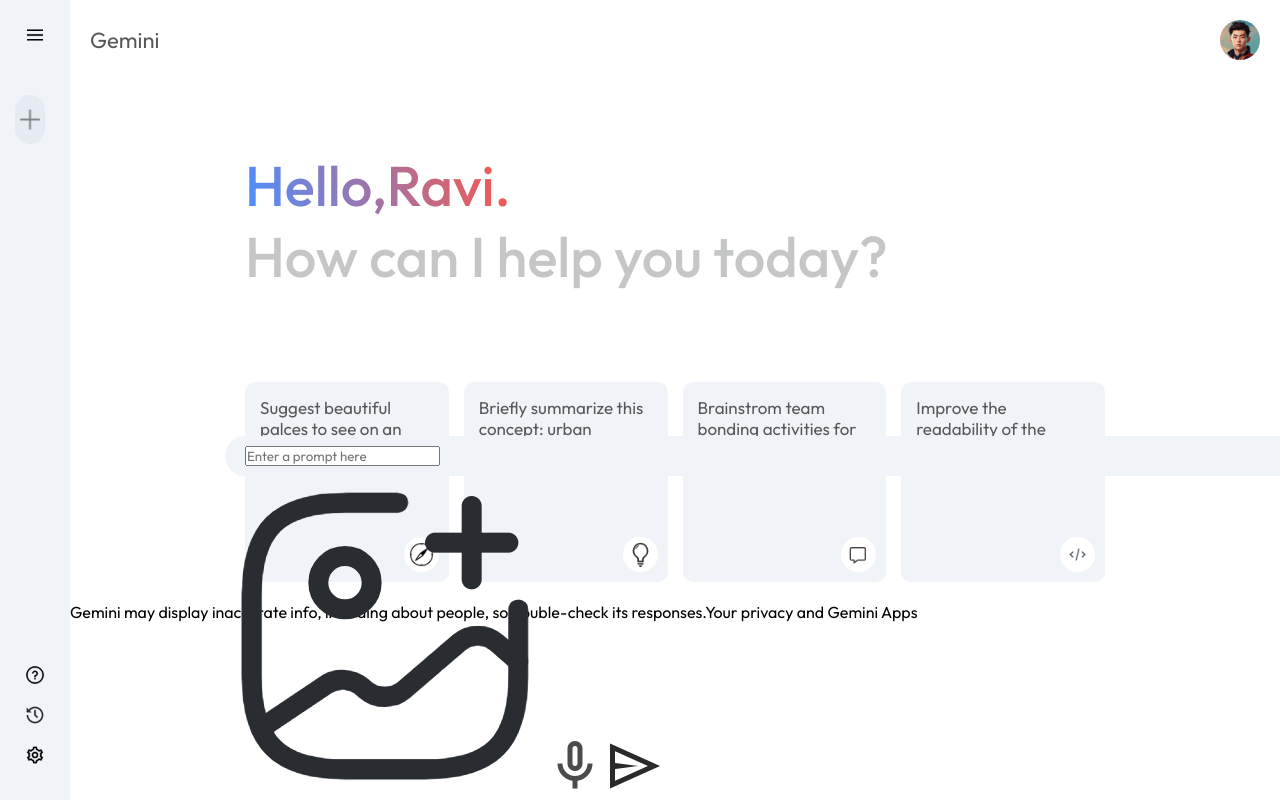
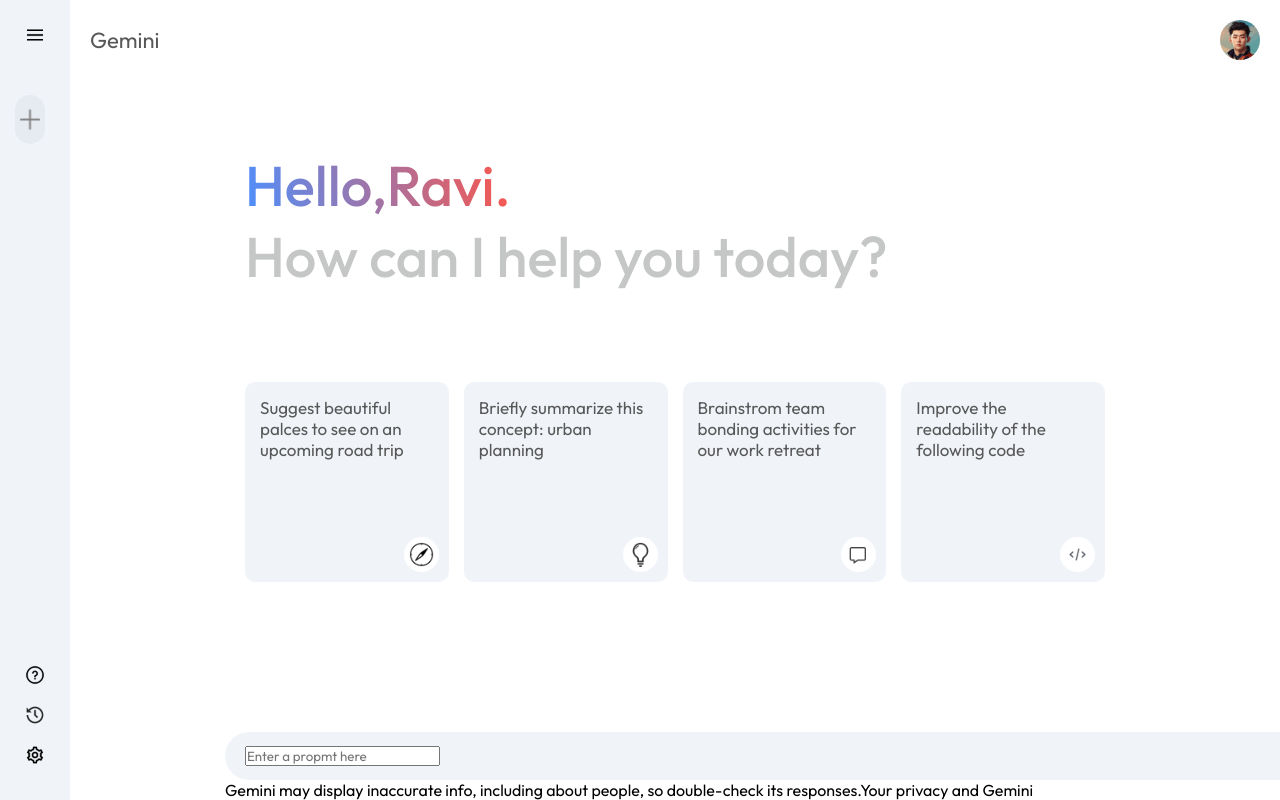
Before and after one commit to RaviKumar-09/Google-Gemini-2.0, a React (Vite) app in the folder gemini-clone/: page / in a window 1280 px wide. Shown: the top 800 px of the page. Built offline with nearby package versions, Linux system fonts and the light colour scheme.

Commit message:
add styles search box container

```diff
--- a/gemini-clone/src/components/Main/Main.css
+++ b/gemini-clone/src/components/Main/Main.css
@@ -92,3 +92,8 @@
     padding: 10px 20px;
     border-radius: 50px;
 }
+
+.search-box img{
+    width: 24px;
+    cursor: pointer;
+}
--- a/gemini-clone/src/components/Main/Main.jsx
+++ b/gemini-clone/src/components/Main/Main.jsx
@@ -33,16 +33,19 @@
                 </div>
                 <div className="main-bottom">
                     <div className="search-box">
-                        <input type="text" placeholder='Enter a prompt here' />
+                        <input type="text" placeholder='Enter a propmt here' />
+                        <div>
+                            <img src={assets.gallery_icon} alt="" />
+                            <img src={assets.mic_icon} alt="" />
+                            <img src={assets.send_icon} alt="" />
+                        </div>
                     </div>
-                    <img src={assets.gallery_icon} alt="" />
-                    <img src={assets.mic_icon} alt="" />
-                    <img src={assets.send_icon} alt="" />
+                    <p className='bottom-info'>
+                    Gemini may display inaccurate info, including about people, so double-check its responses.Your privacy and Gemini
+                    </p>
                 </div>
             </div>
-            <p className="bottom-info">
-                Gemini may display inaccurate info, including about people, so double-check its responses.Your privacy and Gemini Apps
-            </p>
+
         </div>
     )
 }
```
